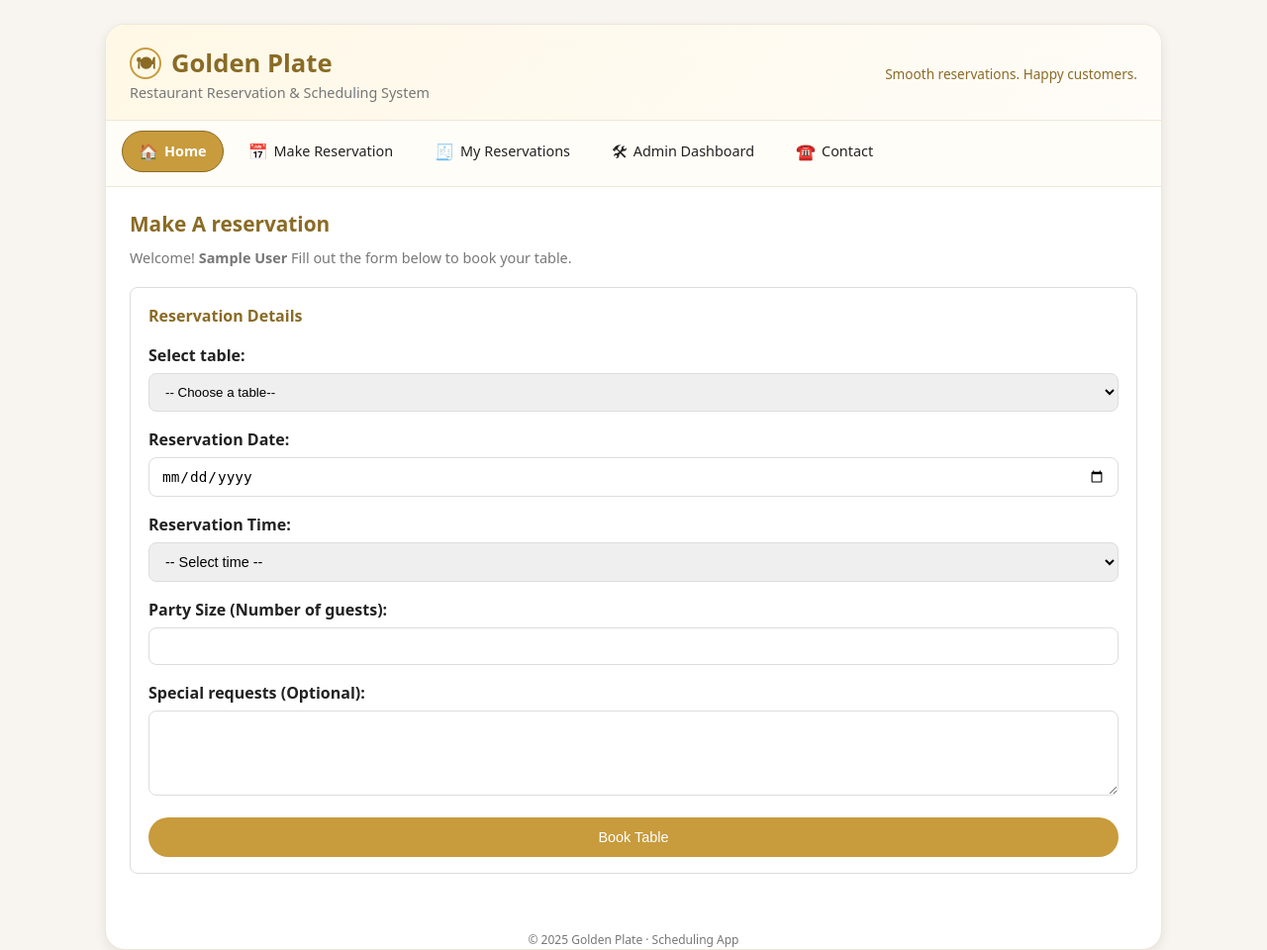
After one commit to Deniz-Tur/INFO-3135, a PHP site: page /booking.php in a window 1280 px wide. The commit adds this page. Shown: the whole page at 99% size. Run offline with PHP 8.4, Linux system fonts and the light colour scheme; the visitor is signed in with stand-in values (Sample User, id 1); tables that the repository leaves empty or names only in its code hold one stand-in row (values such as "Sample post").

Commit message:
add some files

```diff
--- /dev/null
+++ b/booking.php
@@ -0,0 +1,133 @@
+<?php
+
+// booking.php- make reservtion page
+session_start();
+
+// check if user is logged in
+if(!isset($_SESSION['user_id'])){
+    header("Location: login.php");
+    exit();
+}
+
+require_once 'config.php';
+
+// get user's name from session
+$user_name= $_SESSION['name'];
+$user_id=$_SESSION['user_id'];
+
+// fetch available tables
+$tables_query="Select * from tables where status= 'available' order by capacity";
+$tables_result=$conn->query($tables_query);
+
+// fetch available time slots
+$time_slots= [
+    "12:00 PM","12:30 PM","1:00 PM","1:30 PM","2:00 PM",
+    "5:00 PM", "5:30 PM","6:00 PM","6:30 PM", "7:00 PM",
+    "7:30 PM", "8:00 PM","8:30 PM","9:00 PM","9:30 PM"
+];
+
+// handle form submission
+if($_SERVER['REQUEST_METHOD'] == 'POST'){
+    $table_id= $_POST['table_id'];
+    $date=$_POST['date'];
+    $time=$_POST['party_size'];
+    $special_requests=$_POST['special_request'];
+
+    // validate date(cannot book past dates)
+    $today= date('Y-m-d');
+    if($date < $today){
+        $error="cannot book for past dates! ";
+    } else{
+        // check if table is laready booked for that date and time
+        $check_stmt=$conn->prepare("select v* from reservations where table_id=? and reservation_date=? and reservation_time=?  and status !='cancelled'");
+        $check_stmt->bind_param("iss", $table_id, $date, $time);
+        $check_stmt->execute();
+        $check_result=$check_stmt->get_result();
+
+        if($check_result->num_rows > 0){
+            $error= "This table is already booked at this time. Please select another date or time.";
+    } else{
+         $error="Failed to create reservation. Please try again!";
+    }
+        $stmt-> close();
+}
+  $check_stmt->close();
+}
+
+// include header
+include('header.php');
+?>
+<h2 class="app-section-title"> Make A reservation</h2>
+<p class="app-section-subtitle">
+    Welcome! <strong><?php echo htmlspecialchars($user_name); ?></strong> Fill out the form below to book your table.
+</p>
+
+<?php if(isset($success)): ?>
+    <div class="card" style=" border-left: 4px solid var(--success-color); background-color: rgba(39, 174, 96,0.05);">
+        <h3 class="card-title" style="color: var(--danger-color);"> Error</h3>
+        <p class="card-text" style="color:var(--danger-color);">
+            <?php echo $error?>
+        </p>
+    </div>
+<?php endif; ?>
+<div class="card">
+    <h3 class="card-title"> Reservation Details</h3>
+    <form method="POST" action="" style="margin-top: 16px">
+        <div style="margin-bottom: 16px">
+            <label for= "table_id" style="display:block; font-weight: 600; margin-bottom: 6px; color: var(--textcolor);">
+                Select table:
+            </label>
+            <select name="table_id" id="table_id" required
+            style="width: 100%; padding: 10px 12px; border: 1px solid var(--border-color); border-radius:var(--radius-md); font-size:0.9 rem;">
+              <option value="">-- Choose a table--</option>
+              <?php while ($table= $tables_result->fetch_assoc()) :?>
+                <option value="<?php echo $table['table_id']; ?>">
+                    Table<?php echo $table['table_number']; ?>
+                    (Capacity: <?php echo $table['capacity']; ?>people)
+                </option>
+                <?php endwhile; ?>
+        </select>
+        </div>
+        <div style="margin-bottom: 16px;">
+            <label for="date" style="display: block; font-weight: 600; margin-bottom: 6px; color: var(--text-color);">
+                Reservation Date:
+            </label>
+            <input type="date" name="date" id="date" min="<?php echo date('Y-m-d'); ?>" required
+                   style="width: 100%; padding: 10px 12px; border: 1px solid var(--border-color); border-radius: var(--radius-md); font-size: 0.9rem;">
+        </div>
+
+        <div style="margin-bottom: 16px;">
+            <label for="time" style="display: block; font-weight: 600; margin-bottom: 6px; color: var(--text-color);">
+                Reservation Time:
+            </label>
+            <select name="time" id="time" required
+                    style="width: 100%; padding: 10px 12px; border: 1px solid var(--border-color); border-radius: var(--radius-md); font-size: 0.9rem;">
+                <option value="">-- Select time --</option>
+                <?php foreach ($time_slots as $slot): ?>
+                    <option value="<?php echo $slot; ?>"><?php echo $slot; ?></option>
+                <?php endforeach; ?>
+            </select>
+        </div>
+
+         <div style="margin-bottom: 16px;">
+            <label for="party_size" style="display: block; font-weight: 600; margin-bottom: 6px; color: var(--text-color);">
+                Party Size (Number of guests):
+            </label>
+            <input type="number" name="party_size" id="party_size" min="1" max="20" required
+                   style="width: 100%; padding: 10px 12px; border: 1px solid var(--border-color); border-radius: var(--radius-md); font-size: 0.9rem;">
+        </div>
+
+        <div style="margin-bottom: 16px;">
+            <label for="special_requests" style="display: block; font-weight: 600; margin-bottom: 6px; color: var(--text-color);">
+                Special requests (Optional):
+            </label>
+            <textarea name="special_requests" id="special_requests" rows="4"
+            placeholder="Eg. Window Seat, birthday celebration requirements..."
+                   style="width: 100%; padding: 10px 12px; border: 1px solid var(--border-color); border-radius: var(--radius-md); font-size: 0.9rem; resize; vertical">
+                </textarea>
+        </div>
+        <button type="submit" class="btn btn-primary" style="width: 100%; padding:12px;">Book Table</button>
+    </form>
+</div>
+
+<?php include('footer.php'); ?>
--- /dev/null
+++ b/config.php
@@ -0,0 +1,18 @@
+<?php
+
+ // Database confifentials
+ $servername="localhost";
+ $username= "root";
+ $password= "";
+ $database="golden_plate";
+
+ // create connection to MySQL database
+ $conn= new mysqli($servername, $username, $password, $database);
+
+ //check if connection was successful
+ if ($conn->connect_error) {
+    die("Connection_failed". $conn->connect_error);
+ }
+ // set character set to UTF-8 to hadnle special character
+ $conn->set_charset("utf8bm4");
+?>
--- a/header.php
+++ b/header.php
@@ -9,7 +9,7 @@ if (!isset($activeTab)) {
 <head>
     <meta charset="UTF-8">
     <title>Golden Plate - Scheduling App</title>
-    <link rel="stylesheet" href="assets/css/style.css">
+    <link rel="stylesheet" href="style.css">
 </head>
 <body>
 <div class="app-wrapper">
```
